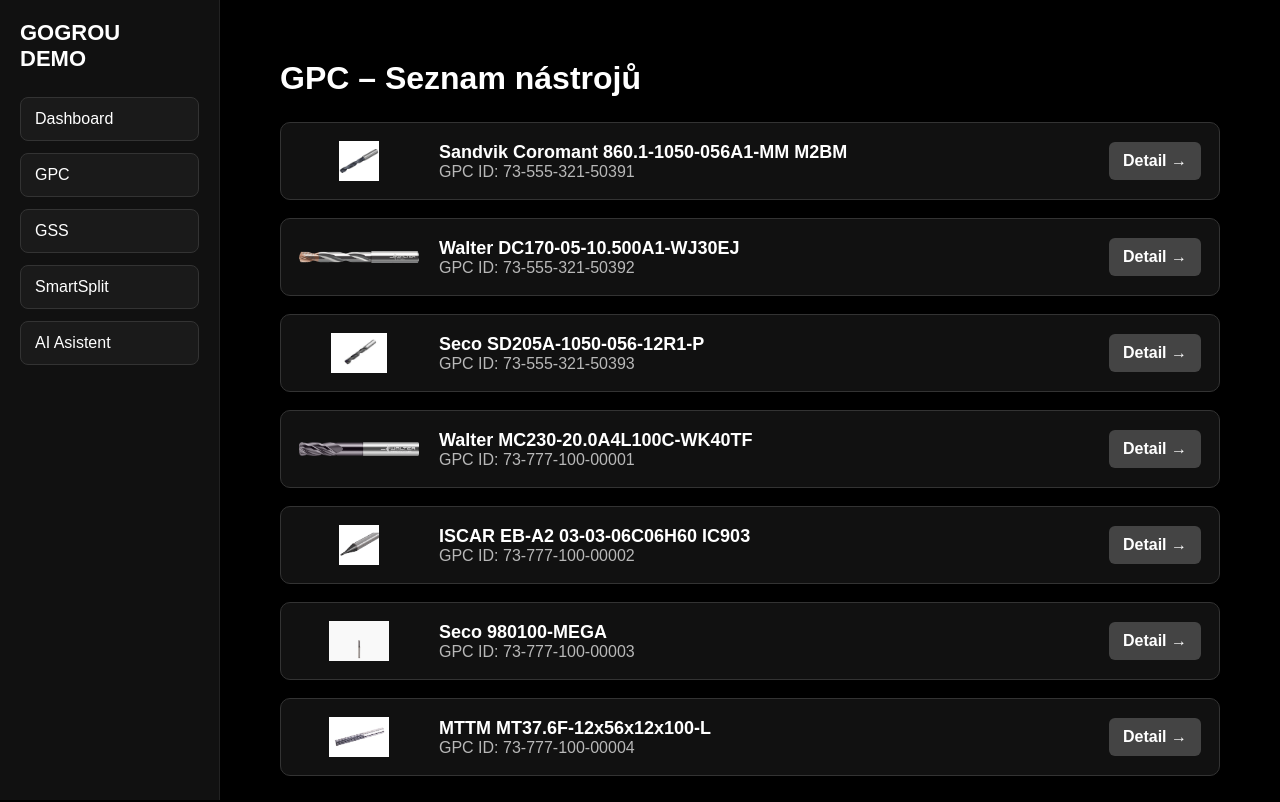
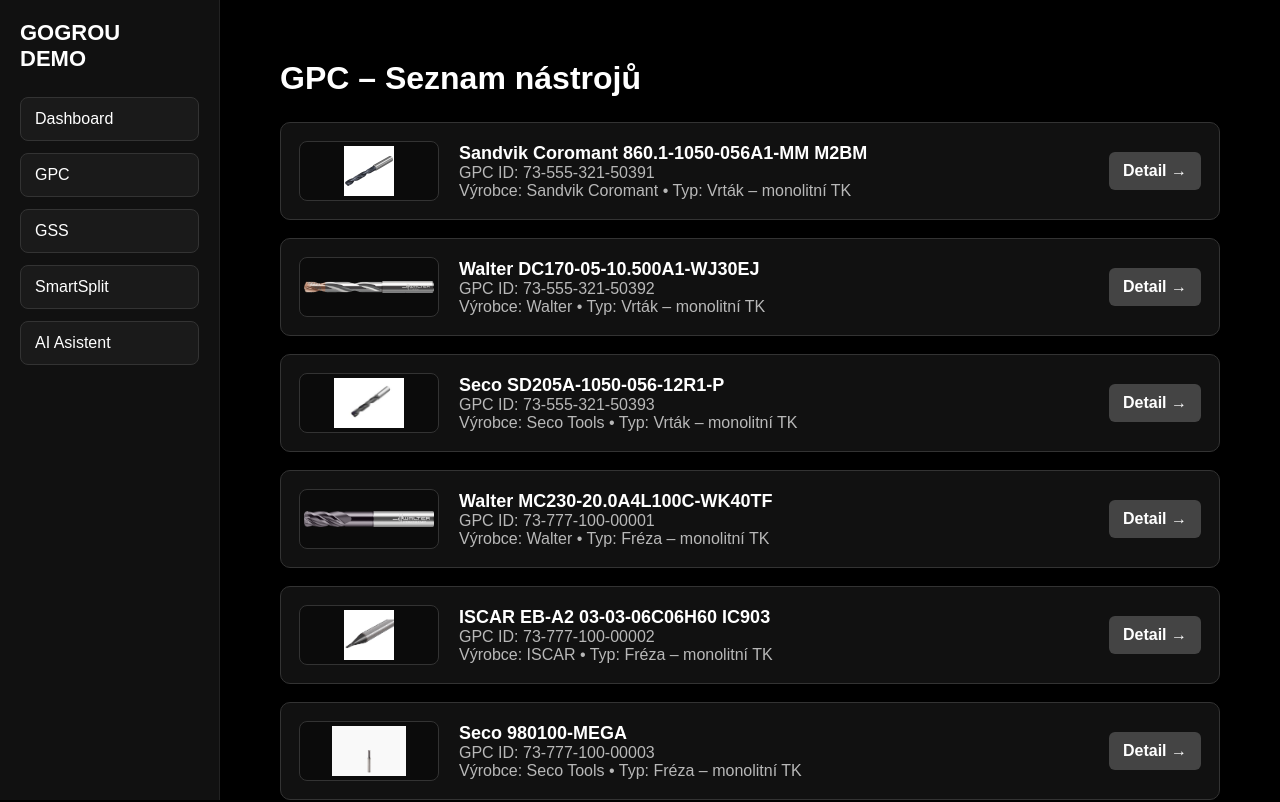
Before and after one commit to gogrou-app/gogrou-demo, a Next.js app: page /gpc in a window 1280 px wide. Shown: the top 802 px of the page. Built offline with nearby package versions, Linux system fonts and the light colour scheme.

Commit message:
Update page.js

```diff
--- a/app/gpc/page.js
+++ b/app/gpc/page.js
@@ -1,3 +1,4 @@
+// /app/gpc/page.js
 "use client";
 
 import tools from "./data";
@@ -7,10 +8,15 @@ import Image from "next/image";
 export default function GpcPage() {
   return (
     <div style={{ padding: "30px", color: "white" }}>
-      <h1 style={{ fontSize: "32px", marginBottom: "25px" }}>GPC – Seznam nástrojů</h1>
+      <h1 style={{ fontSize: "32px", marginBottom: "25px" }}>
+        GPC – Seznam nástrojů
+      </h1>
 
       <div style={{ display: "flex", flexDirection: "column", gap: "18px" }}>
-        {tools.map((tool) => (
+        {tools.map((tool) => {
+          const img = tool.image_main || "/images/placeholder.png";
+
+          return (
             <div
               key={tool.gpc_id}
               style={{
@@ -23,19 +29,37 @@ export default function GpcPage() {
                 gap: "20px",
               }}
             >
-            {/* OBRÁZEK */}
+              {/* OBRÁZEK (bezpečně) */}
+              <div
+                style={{
+                  width: 140,
+                  height: 60,
+                  display: "flex",
+                  alignItems: "center",
+                  justifyContent: "center",
+                  border: "1px solid #333",
+                  borderRadius: "8px",
+                  background: "#0b0b0b",
+                }}
+              >
                 <Image
-              src={tool.image_main}
+                  src={img}
                   alt={tool.name}
-              width={120}
-              height={40}
+                  width={130}
+                  height={50}
                   style={{ objectFit: "contain" }}
                 />
+              </div>
 
               {/* TEXT */}
               <div style={{ flex: 1 }}>
-              <div style={{ fontSize: "18px", fontWeight: "bold" }}>{tool.name}</div>
+                <div style={{ fontSize: "18px", fontWeight: "bold" }}>
+                  {tool.name}
+                </div>
                 <div style={{ opacity: 0.7 }}>GPC ID: {tool.gpc_id}</div>
+                <div style={{ opacity: 0.7 }}>
+                  Výrobce: {tool.manufacturer} • Typ: {tool.type}
+                </div>
               </div>
 
               {/* DETAIL */}
@@ -53,7 +77,8 @@ export default function GpcPage() {
                 Detail →
               </Link>
             </div>
-        ))}
+          );
+        })}
       </div>
     </div>
   );
```
Lines whose indentation alone changed are shown as unchanged.
